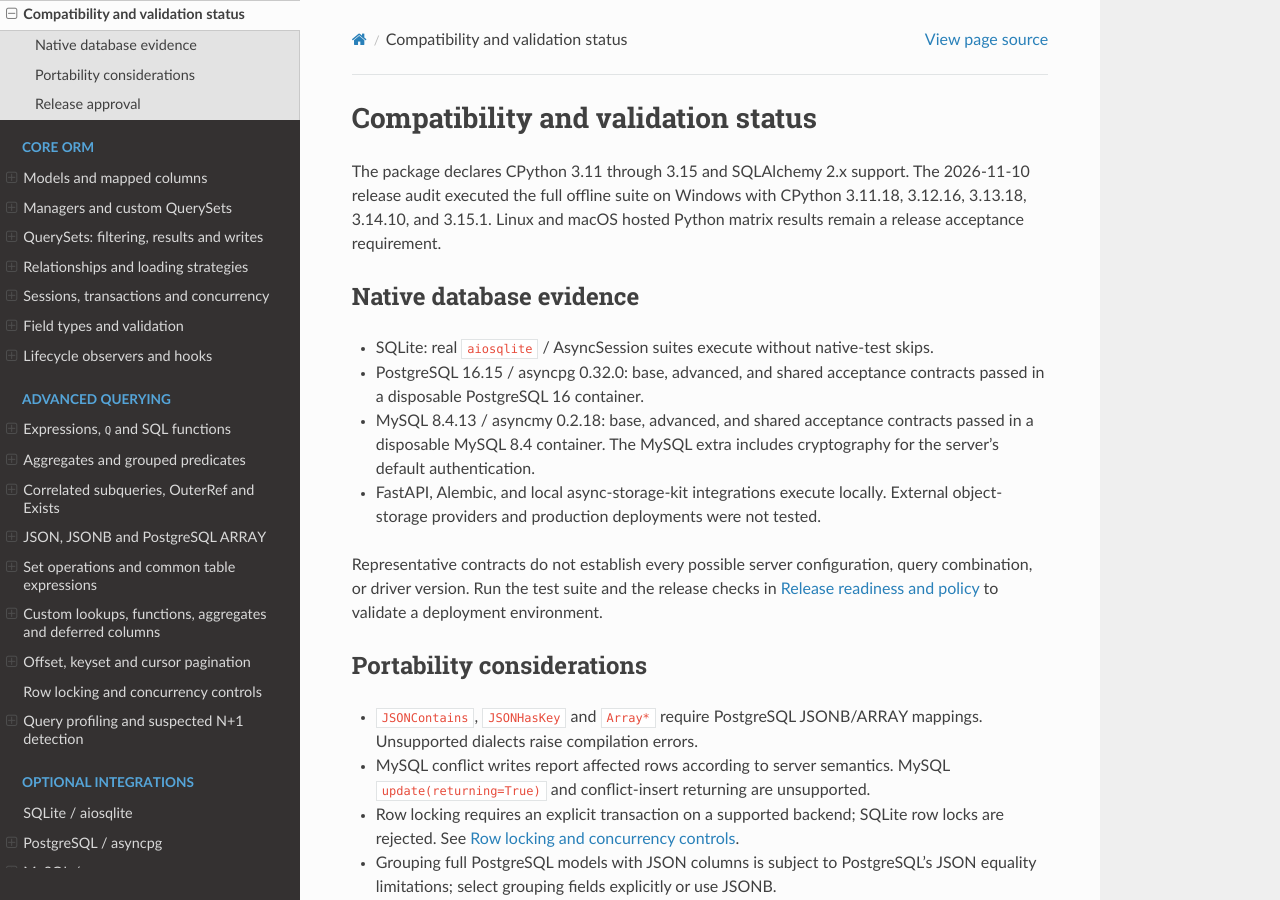
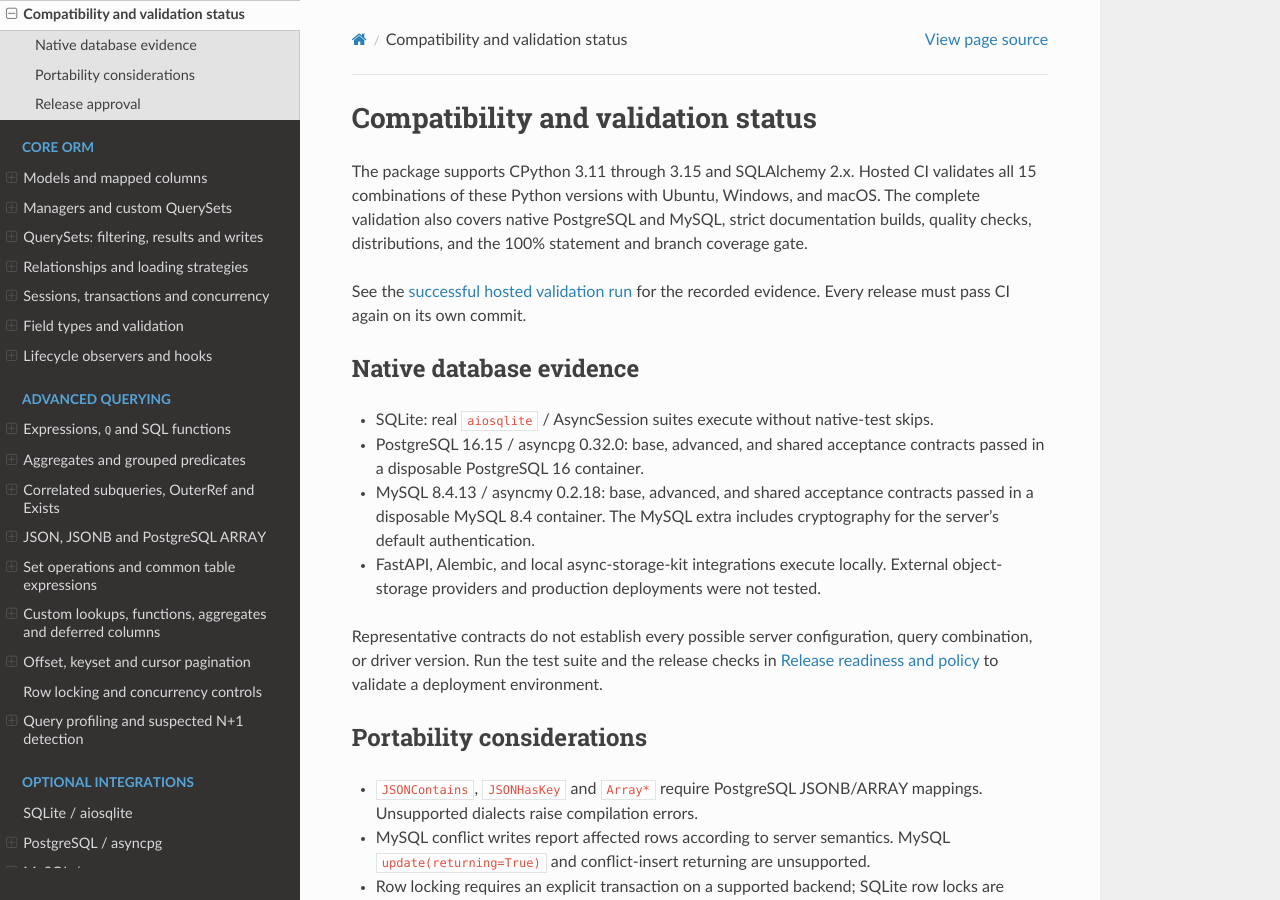
Before and after one commit to Lazarus-org/async-orm-kit, a Sphinx documentation site: the page built from docs/compatibility.rst, in a window 1280 px wide and 900 px high. Built offline with Sphinx 7.4.7 and the Read the Docs theme 3.1.0, drawn with Linux system fonts in a browser that asks for light colours.

Commit message:
docs: record hosted Python and platform compatibility
Replace outdated unverified-platform notes with the successful hosted matrix and release validation evidence.

Closes #17

```diff
--- a/docs/compatibility.rst
+++ b/docs/compatibility.rst
@@ -1,10 +1,15 @@
 Compatibility and validation status
 ===================================
 
-The package declares CPython 3.11 through 3.15 and SQLAlchemy 2.x support.
-The 2026-11-10 release audit executed the full offline suite on Windows with
-CPython 3.11.18, 3.12.16, 3.13.18, 3.14.10, and 3.15.1. Linux and macOS
-hosted Python matrix results remain a release acceptance requirement.
+The package supports CPython 3.11 through 3.15 and SQLAlchemy 2.x.
+Hosted CI validates all 15 combinations of these Python versions with Ubuntu,
+Windows, and macOS. The complete validation also covers native PostgreSQL and
+MySQL, strict documentation builds, quality checks, distributions, and the
+100% statement and branch coverage gate.
+
+See the `successful hosted validation run
+<https://github.com/Lazarus-org/async-orm-kit/actions/runs/43039484713>`_
+for the recorded evidence. Every release must pass CI again on its own commit.
 
 Native database evidence
 -------------------------
--- a/docs/installation.rst
+++ b/docs/installation.rst
@@ -4,8 +4,8 @@ Installation and requirements
 Runtime requirements
 --------------------
 
-* CPython **3.11–3.15**, as declared in the package metadata. The full version
-  matrix has not yet been verified in hosted CI.
+* CPython **3.11–3.15**, as declared in the package metadata and validated
+  in hosted CI on Linux, Windows, and macOS.
 * ``SQLAlchemy[asyncio]>=2.0.40,<3.0``.
 * An asynchronous driver suitable for your SQLAlchemy database URL.
 
```
